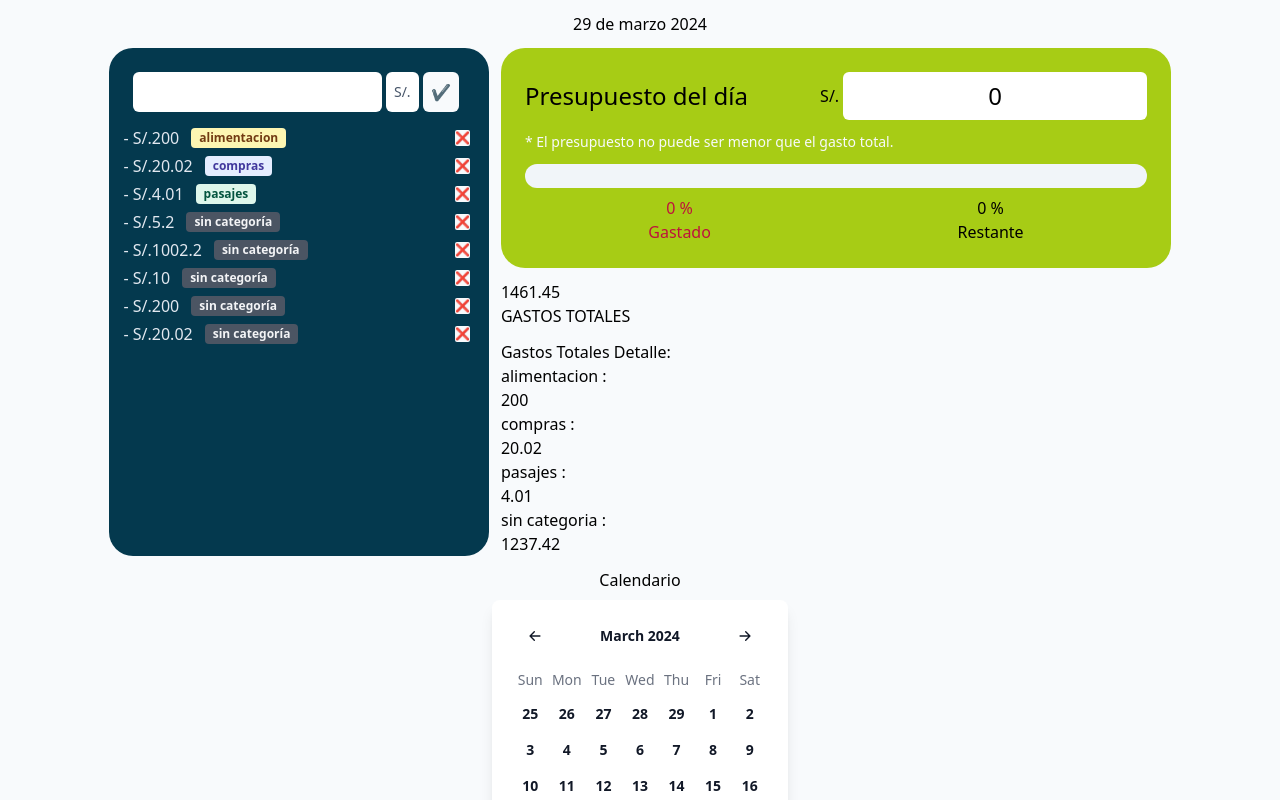
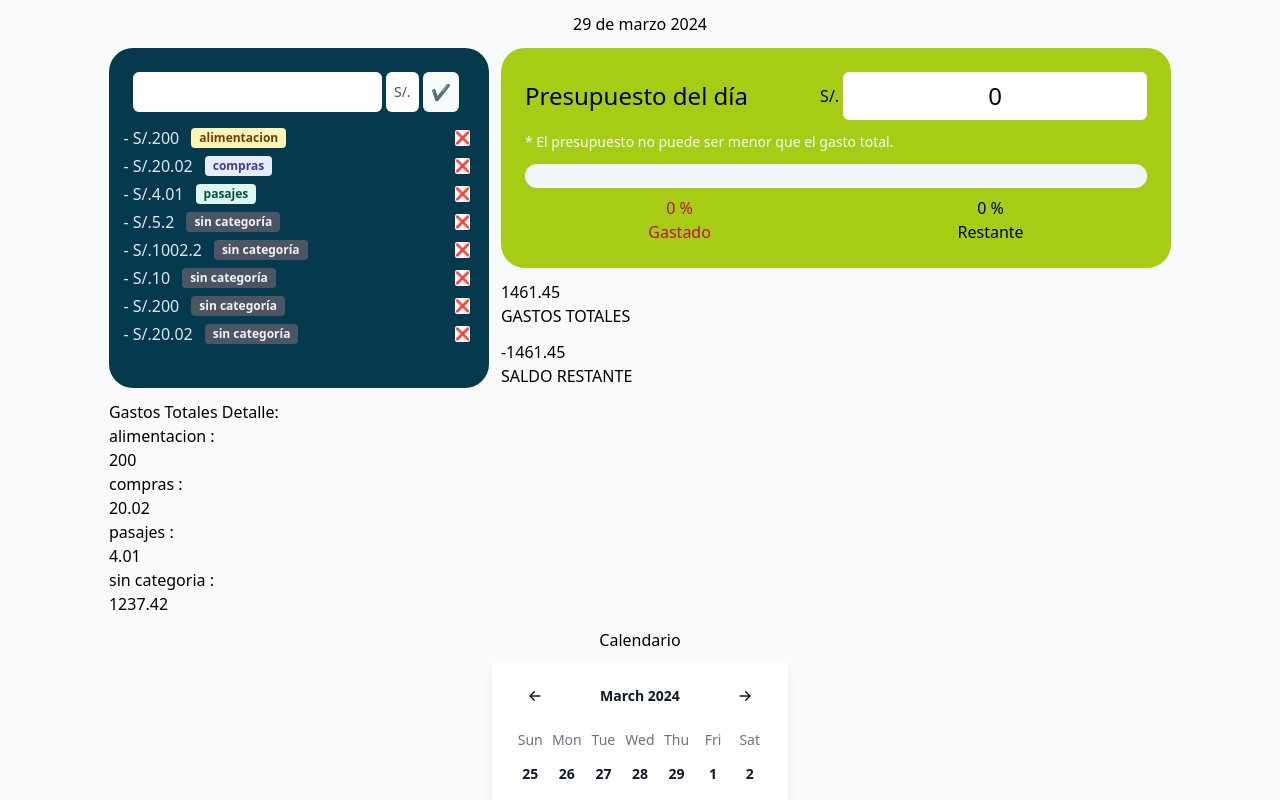
Before and after one commit to nattdev/expense-record-app, a React (Vite) app in the folder client/: page / in a window 1280 px wide. Shown: the top 800 px of the page. Built offline with nearby package versions, Linux system fonts and the light colour scheme.

Commit message:
Add RemainingBudget component

```diff
--- a/client/src/App.jsx
+++ b/client/src/App.jsx
@@ -3,6 +3,7 @@ import Calendar from "./components/Calendar"
 import CurrentDate from "./components/CurrentDate"
 import { ExpensesContextProvider } from "./components/ExpensesContext"
 import ExpensesRegister from "./components/ExpensesRegister"
+import RemainingBudget from "./components/RemainingBudget"
 import TotalExpenses from "./components/TotalExpenses"
 import TotalExpensesDetail from "./components/TotalExpensesDetail"
 
@@ -17,6 +18,7 @@ function App() {
           <ExpensesRegister />
           <BudgetStatistics />
           <TotalExpenses />
+          <RemainingBudget />
           <TotalExpensesDetail />
           <Calendar />
         </main>
```
